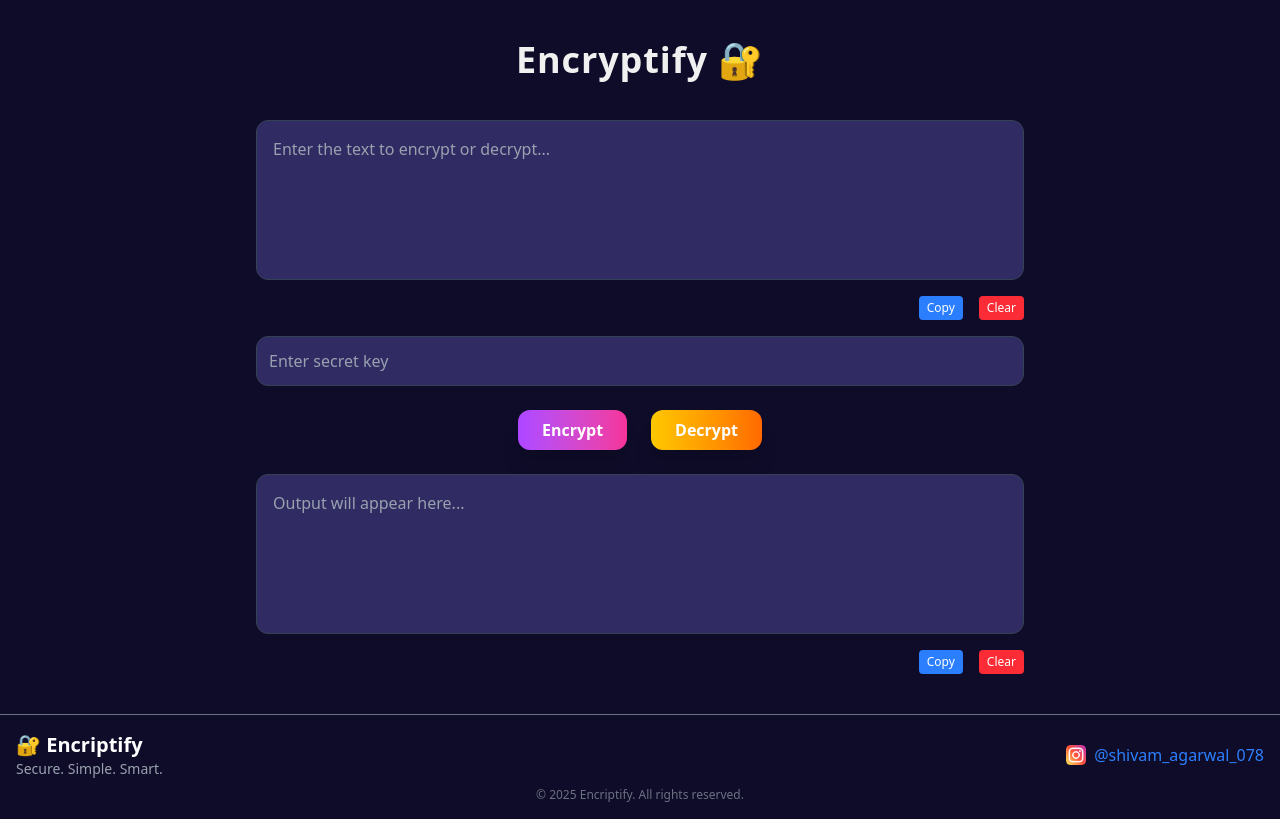
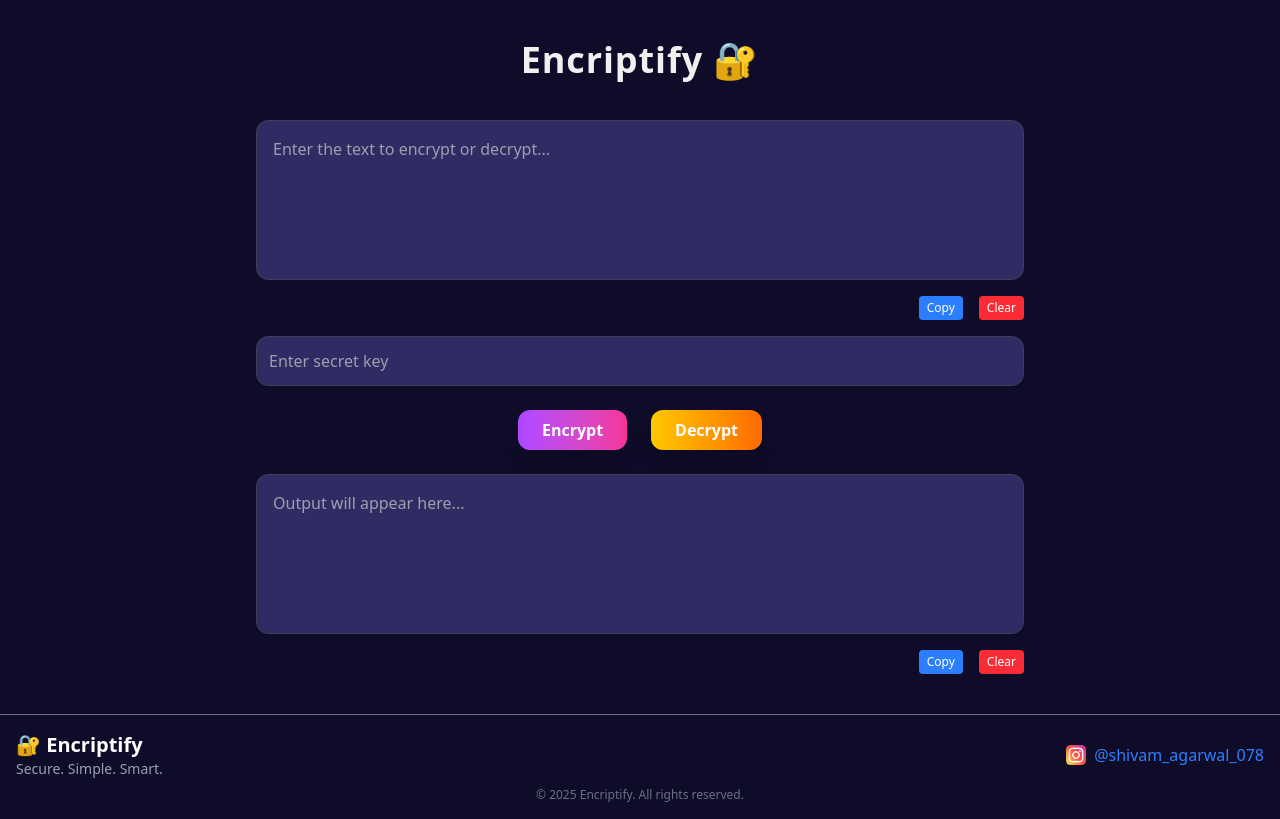
Before and after one commit to Shivam-Agarwal-2006/encriptify-frontend, a React (Vite) app: page / in a window 1280 px wide. Built offline with nearby package versions, Linux system fonts and the light colour scheme; no server answers.

Commit message:
changed the heading encryptify to encriptify

```diff
--- a/src/components/Manager.jsx
+++ b/src/components/Manager.jsx
@@ -227,7 +227,7 @@ const Manager = ({ theme }) => {
                 theme="light"
                 transition={Bounce}
             />
-            <h1 className="text-4xl font-bold mb-10 tracking-wide">Encryptify 🔐</h1>
+            <h1 className="text-4xl font-bold mb-10 tracking-wide">Encriptify 🔐</h1>
 
             <div className="flex flex-col items-center w-full max-w-3xl gap-4">
 
```
